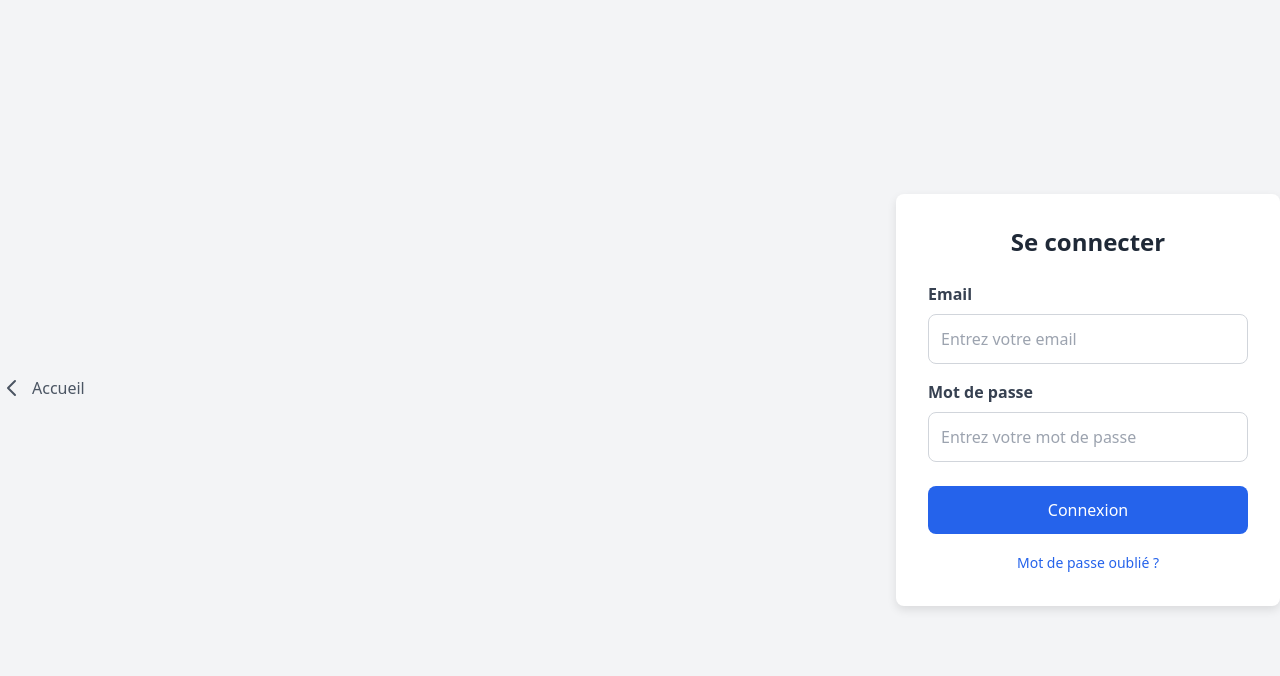
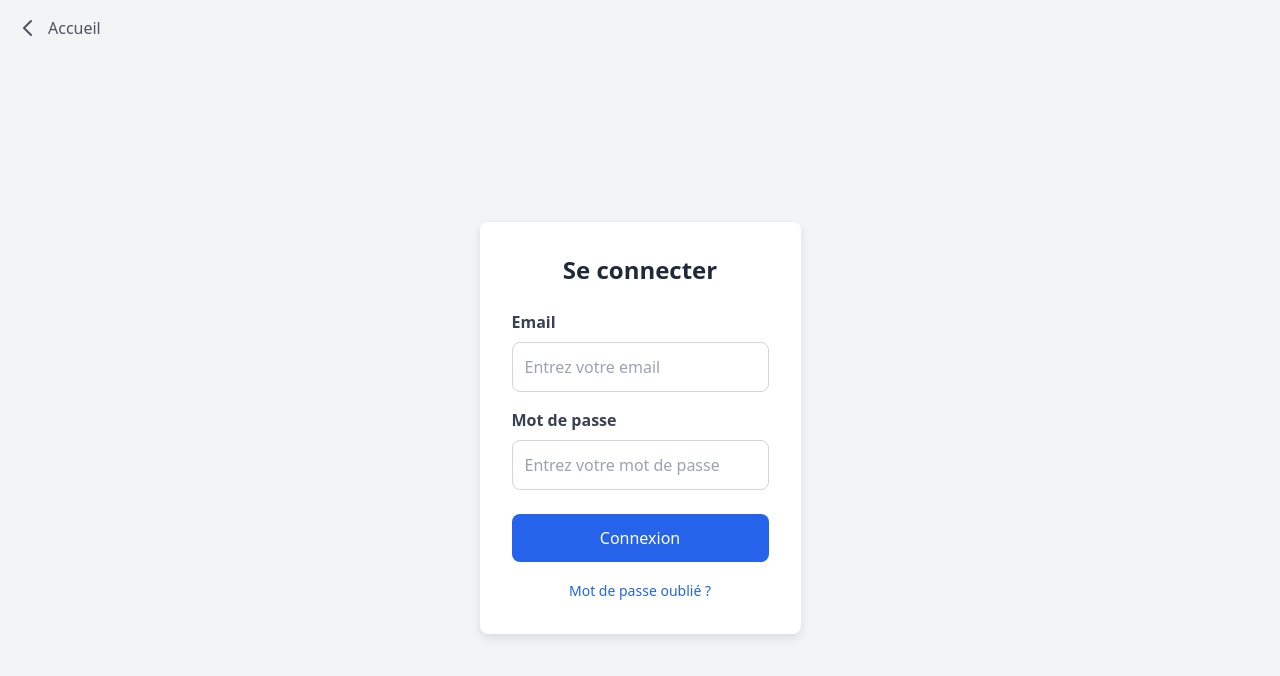
Before and after one commit to Pungyy/ergonomieCSS, a plain HTML site: page pages/login.html in a window 1280 px wide. Drawn offline with nearby package versions, Linux system fonts and the light colour scheme.

Commit message:
fin projet

```diff
--- a/pages/login.html
+++ b/pages/login.html
@@ -11,43 +11,41 @@
     }
   </style>
 </head>
-<body class="bg-gray-100 min-h-screen flex items-center justify-center">
-    <div class="w-full flex items-center justify-between mb-6">
+<body class="bg-gray-100 min-h-screen flex flex-col items-center justify-between">
+
+  <div class="w-full p-4 flex justify-start">
     <a href="../index.html" class="flex items-center space-x-2 text-gray-600 hover:text-blue-600 transition">
-            <svg xmlns="http://www.w3.org/2000/svg" class="h-6 w-6" fill="none"
-                viewBox="0 0 24 24" stroke="currentColor">
+      <svg xmlns="http://www.w3.org/2000/svg" class="h-6 w-6" fill="none" viewBox="0 0 24 24" stroke="currentColor">
         <path stroke-linecap="round" stroke-linejoin="round" stroke-width="2" d="M15 19l-7-7 7-7" />
       </svg>
       <span>Accueil</span>
     </a>
   </div>
 
-  <div class="login-card bg-white p-8 rounded-lg max-w-sm w-full">
+  <div class="flex items-center justify-center flex-grow">
+    <div class="login-card bg-white p-8 rounded-lg max-w-2xl w-full">
       <h2 class="text-2xl font-bold text-center mb-6 text-gray-800">Se connecter</h2>
       <form action="#" method="POST">
-      <!-- Email Field -->
         <div class="mb-4">
           <label for="email" class="block text-gray-700 font-semibold">Email</label>
           <input type="email" id="email" name="email" class="w-full p-3 mt-2 border border-gray-300 rounded-lg focus:outline-none focus:ring-2 focus:ring-blue-500" placeholder="Entrez votre email" required>
         </div>
 
-      <!-- Password Field -->
         <div class="mb-6">
           <label for="password" class="block text-gray-700 font-semibold">Mot de passe</label>
           <input type="password" id="password" name="password" class="w-full p-3 mt-2 border border-gray-300 rounded-lg focus:outline-none focus:ring-2 focus:ring-blue-500" placeholder="Entrez votre mot de passe" required>
         </div>
 
-      <!-- Submit Button -->
         <button type="submit" class="w-full bg-blue-600 text-white py-3 rounded-lg hover:bg-blue-700 focus:outline-none focus:ring-2 focus:ring-blue-500">
           Connexion
         </button>
 
-      <!-- Forgot Password Link -->
         <div class="mt-4 text-center">
           <a href="#" class="text-sm text-blue-600 hover:text-blue-800">Mot de passe oublié ?</a>
         </div>
       </form>
     </div>
+  </div>
 
 </body>
 </html>
```
Also changed, not shown: index.html (+0 -1 lines), pages/qrcode.html (+5 -1 lines). Lines whose indentation alone changed are shown as unchanged.
